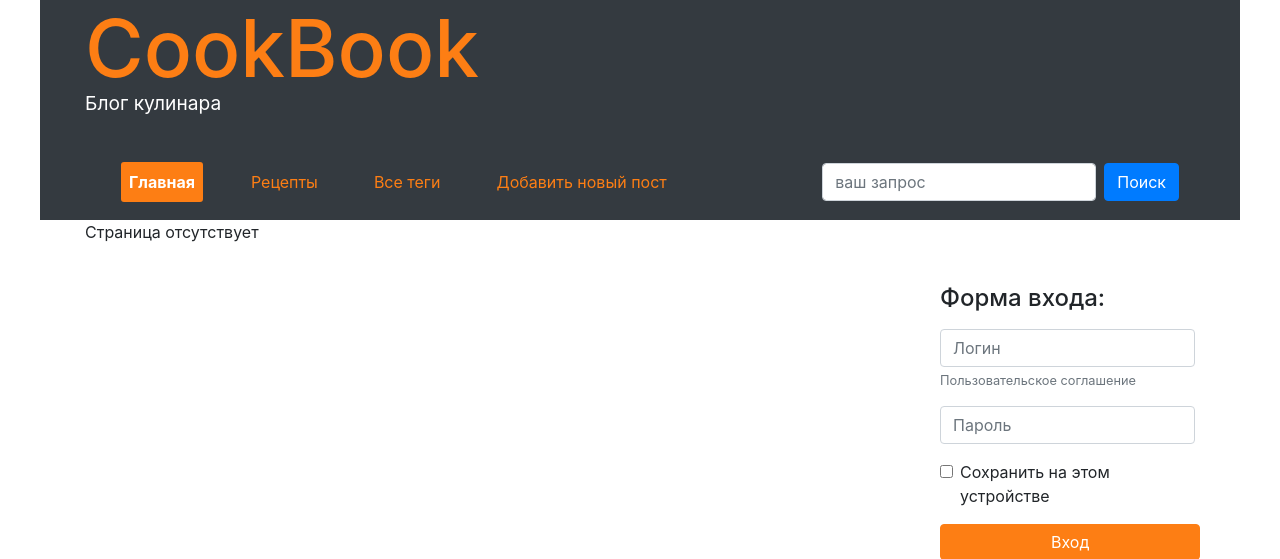
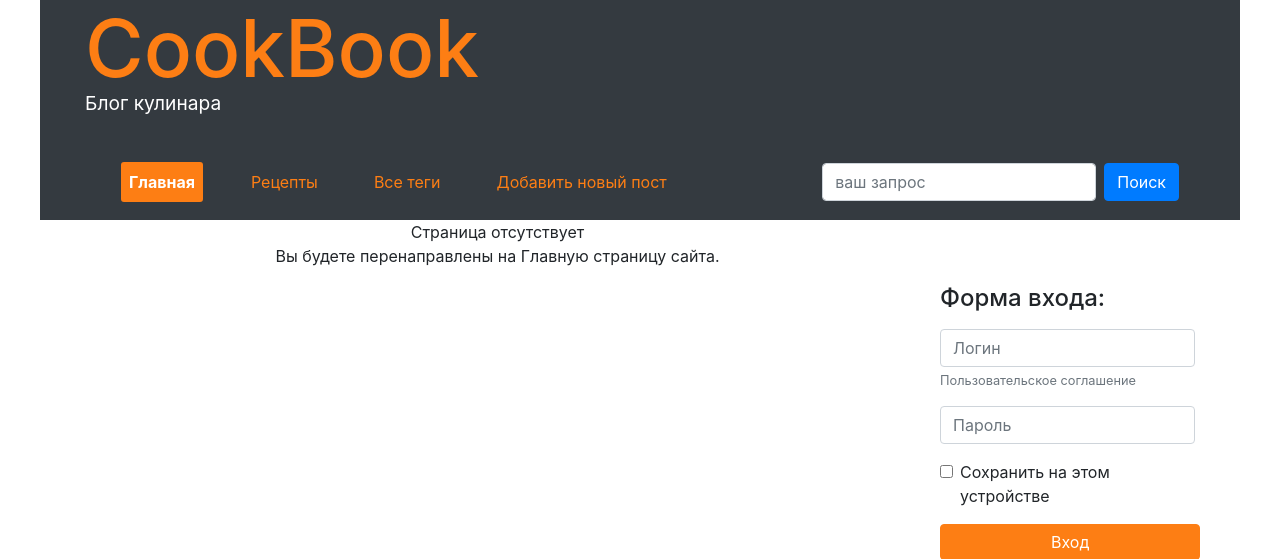
Before and after one commit to Shustrjak/Flasck_SQLAlchemy_homework, a Flask app: a page that uses templates/404/index.html in a window 1280 px wide. Shown: the top 559 px of the page. Run offline with Flask 2, Linux system fonts and the light colour scheme; data comes from the database, SQL or seed files in the repository; some libraries are stand-ins or nearby versions.

Commit message:
косметические правки

```diff
--- a/templates/404/index.html
+++ b/templates/404/index.html
@@ -5,5 +5,8 @@
 {% endblock %}
 
 {% block content %}
- Страница отсутствует
+<center>Страница отсутствует <br>
+Вы будете перенаправлены на Главную страницу сайта.</center>
+
+<meta http-equiv="refresh" content="5; /">
 {% endblock %}
```
Also changed, not shown: 2 other files.
